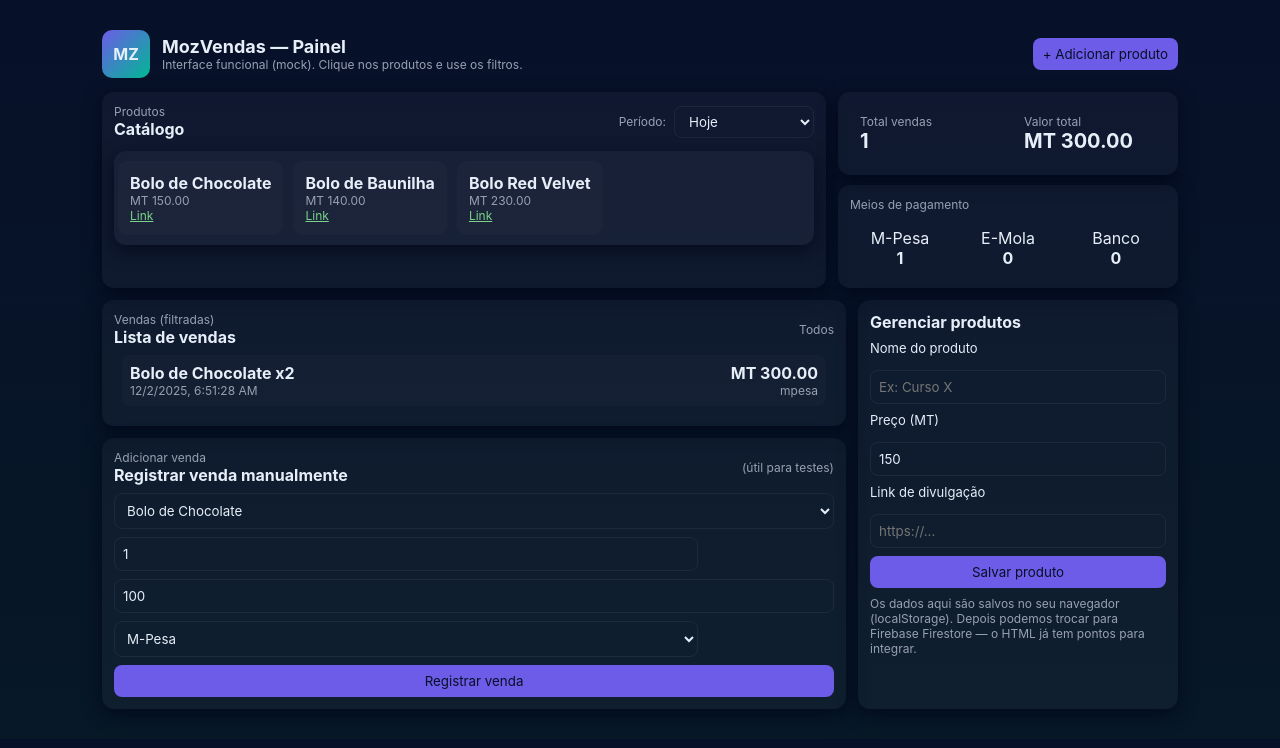
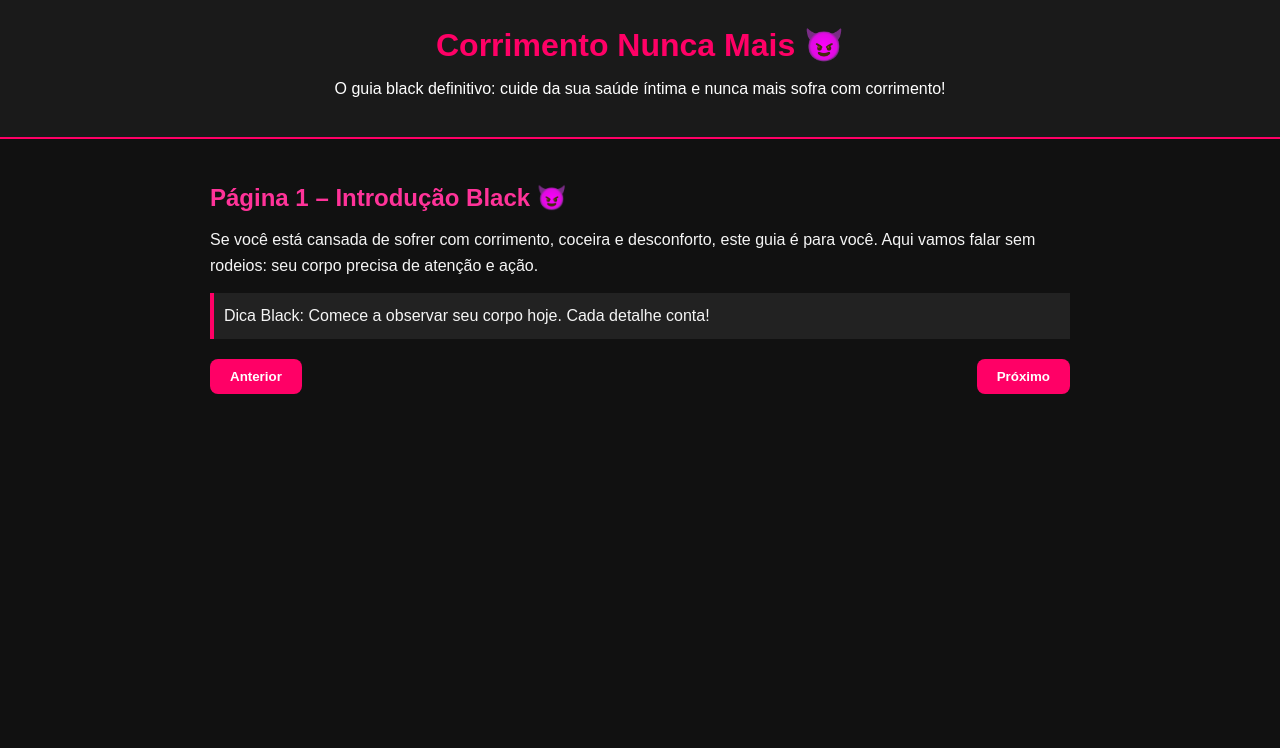
Before and after one commit to 258Solution/Mopish, a plain HTML site: page index.html in a window 1280 px wide. Drawn offline with Linux system fonts and the light colour scheme.

Commit message:
Update index.html

```diff
--- a/index.html
+++ b/index.html
@@ -1,292 +1,367 @@
-<!doctype html>
+<!DOCTYPE html>
+<html lang="pt">
+<head>
+<meta charset="UTF-8">
+<meta name="viewport" content="width=device-width, initial-scale=1.0">
+<title>Corrimento Nunca Mais 😈</title>
+<style>
+  * { margin: 0; padding: 0; box-sizing: border-box; font-family: 'Arial', sans-serif; }
 
-<html lang="pt-br">
-<head>
-  <meta charset="utf-8" />
-  <meta name="viewport" content="width=device-width,initial-scale=1" />
-  <title>MozVendas — Dashboard (mock)</title>
-  <style>
-    :root{--accent:#6C5CE7;--bg:#0f1724;--card:#0b1320;--muted:#98a0b3}
-    *{box-sizing:border-box;font-family:Inter,system-ui,Arial}
-    body{margin:0;background:linear-gradient(180deg,#071029 0%, #071827 100%);color:#e6eef8}
-    .container{max-width:1100px;margin:18px auto;padding:12px}
-    header{display:flex;align-items:center;gap:12px;margin-bottom:14px}
-    .logo{width:48px;height:48px;border-radius:10px;background:linear-gradient(135deg,var(--accent),#00b894);display:flex;align-items:center;justify-content:center;font-weight:700}
-    h1{font-size:18px;margin:0}
-    .top-row{display:flex;gap:12px;flex-wrap:wrap}
-    .card{background:rgba(255,255,255,0.03);padding:12px;border-radius:12px;box-shadow:0 6px 18px rgba(2,6,23,0.7)}
-    .carousel{display:flex;gap:10px;overflow-x:auto;padding:10px 4px}
-    .product-pill{min-width:120px;padding:10px;border-radius:10px;background:rgba(255,255,255,0.02);cursor:pointer;flex:0 0 auto;border:2px solid transparent}
-    .product-pill.active{border-color:var(--accent);box-shadow:0 6px 20px rgba(108,92,231,0.15)}
-    .stats{display:flex;gap:12px;flex:1}
-    .stat{flex:1;padding:10px;border-radius:10px}
-    .filters{display:flex;gap:8px;align-items:center}
-    .btn{background:transparent;border:1px solid rgba(255,255,255,0.06);padding:8px 10px;border-radius:8px;cursor:pointer}
-    .btn.primary{background:var(--accent);color:#071027;border:none}
-    .small{font-size:12px;color:var(--muted)}
-    main{display:grid;grid-template-columns:1fr 320px;gap:12px;margin-top:12px}
-    .left{display:flex;flex-direction:column;gap:12px}
-    .sales-list{max-height:420px;overflow:auto;padding:8px;display:flex;flex-direction:column;gap:8px}
-    .sale-item{display:flex;justify-content:space-between;gap:8px;padding:8px;border-radius:8px;background:rgba(255,255,255,0.02)}
-    .right{position:relative}
-    label{display:block;font-size:13px;margin-bottom:6px}
-    input,select,textarea{width:100%;padding:8px;border-radius:8px;border:1px solid rgba(255,255,255,0.06);background:transparent;color:inherit}
-    .link{display:block;color:#7bd389;word-break:break-all}
-    .payments{display:flex;gap:8px}
-    .payment{flex:1;padding:8px;border-radius:8px;text-align:center}
-    .add-product{display:flex;flex-direction:column;gap:8px}
-    .footer-note{font-size:12px;color:var(--muted);margin-top:8px}
-    @media (max-width:800px){main{grid-template-columns:1fr} .right{order:2}}
+  body {
+    background-color: #111;
+    color: #f5f5f5;
+    line-height: 1.6;
+  }
+
+  header {
+    background-color: #1a1a1a;
+    padding: 20px;
+    text-align: center;
+    border-bottom: 2px solid #ff0066;
+  }
+
+  header h1 {
+    color: #ff0066;
+    font-size: 2rem;
+    margin-bottom: 5px;
+  }
+
+  header p {
+    color: #fff;
+    font-size: 1rem;
+  }
+
+  .container {
+    max-width: 900px;
+    margin: 20px auto;
+    padding: 20px;
+  }
+
+  h2 {
+    color: #ff3399;
+    margin-bottom: 10px;
+    font-size: 1.5rem;
+  }
+
+  h3 {
+    color: #ff66cc;
+    margin-bottom: 8px;
+  }
+
+  p {
+    margin-bottom: 15px;
+    font-size: 1rem;
+  }
+
+  ul {
+    margin-left: 20px;
+    margin-bottom: 15px;
+  }
+
+  li {
+    margin-bottom: 8px;
+  }
+
+  .nav-buttons {
+    display: flex;
+    justify-content: space-between;
+    margin-top: 20px;
+  }
+
+  button {
+    background-color: #ff0066;
+    color: #fff;
+    border: none;
+    padding: 10px 20px;
+    cursor: pointer;
+    border-radius: 8px;
+    font-weight: bold;
+    transition: 0.3s;
+  }
+
+  button:hover {
+    background-color: #ff3399;
+  }
+
+  .chapter {
+    display: none;
+  }
+
+  .active {
+    display: block;
+  }
+
+  .alert {
+    background-color: #ff0033;
+    color: #fff;
+    padding: 10px;
+    border-radius: 6px;
+    margin-bottom: 15px;
+    font-weight: bold;
+  }
+
+  .tip {
+    background-color: #222;
+    border-left: 4px solid #ff0066;
+    padding: 10px;
+    margin-bottom: 15px;
+  }
+
+  .highlight {
+    color: #ff66cc;
+    font-weight: bold;
+  }
 </style>
 </head>
 <body>
+
+<header>
+  <h1>Corrimento Nunca Mais 😈</h1>
+  <p>O guia black definitivo: cuide da sua saúde íntima e nunca mais sofra com corrimento!</p>
+</header>
+
 <div class="container">
-    <header>
-      <div class="logo">MZ</div>
-      <div>
-        <h1>MozVendas — Painel</h1>
-        <div class="small">Interface funcional (mock). Clique nos produtos e use os filtros.</div>
-      </div>
-      <div style="margin-left:auto;display:flex;gap:8px;align-items:center">
-        <button id="btnAddProduct" class="btn primary">+ Adicionar produto</button>
-      </div>
-    </header><section class="top-row">
-  <div class="card" style="flex:1">
-    <div style="display:flex;justify-content:space-between;align-items:center">
-      <div><div class="small">Produtos</div><div style="font-weight:700">Catálogo</div></div>
-      <div class="filters">
-        <div class="small">Período:</div>
-        <select id="periodSelect" class="btn" style="padding:6px 10px">
-          <option value="today">Hoje</option>
-          <option value="yesterday">Ontem</option>
-          <option value="7days">Últimos 7 dias</option>
-          <option value="30days">Últimos 30 dias</option>
-          <option value="all">Sempre</option>
-        </select>
-      </div>
+
+  <!-- 20 páginas interativas -->
+
+  <!-- Página 1 -->
+  <div class="chapter active" id="page1">
+    <h2>Página 1 – Introdução Black 😈</h2>
+    <p>Se você está cansada de sofrer com corrimento, coceira e desconforto, este guia é para você. Aqui vamos falar sem rodeios: seu corpo precisa de atenção e ação.</p>
+    <div class="tip">Dica Black: Comece a observar seu corpo hoje. Cada detalhe conta!</div>
   </div>
 
-    <div class="carousel card" id="productCarousel" style="margin-top:12px"></div>
+  <!-- Página 2 -->
+  <div class="chapter" id="page2">
+    <h2>Página 2 – Por que entender o corrimento é vital</h2>
+    <p>O corrimento é um mecanismo natural de defesa, mas quando muda de cor, cheiro ou consistência, pode indicar algo grave. Ignorar sinais pode causar complicações sérias.</p>
+    <div class="alert">Alerta: Alterações persistentes exigem atenção imediata!</div>
   </div>
 
-  <div style="width:340px;display:flex;flex-direction:column;gap:10px">
-    <div class="card stats">
-      <div class="stat">
-        <div class="small">Total vendas</div>
-        <div id="totalSales" style="font-size:20px;font-weight:700">0</div>
-      </div>
-      <div class="stat">
-        <div class="small">Valor total</div>
-        <div id="totalValue" style="font-size:20px;font-weight:700">MT 0,00</div>
-      </div>
+  <!-- Página 3 -->
+  <div class="chapter" id="page3">
+    <h2>Página 3 – Tipos de corrimento</h2>
+    <ul>
+      <li><strong>Fisiológico:</strong> transparente, levemente esbranquiçado, sem cheiro forte, variação normal durante o ciclo menstrual.</li>
+      <li><strong>Patológico:</strong> alteração de cor, cheiro intenso, coceira, ardência – exige atenção médica.</li>
+    </ul>
+    <div class="tip">Dica Black: Identifique seu padrão normal para perceber qualquer mudança.</div>
   </div>
 
-    <div class="card">
-      <div class="small">Meios de pagamento</div>
-      <div class="payments" style="margin-top:8px">
-        <div class="payment" id="mpesa">M-Pesa<br><strong id="mpesaCount">0</strong></div>
-        <div class="payment" id="emola">E-Mola<br><strong id="emolaCount">0</strong></div>
-        <div class="payment" id="bank">Banco<br><strong id="bankCount">0</strong></div>
-      </div>
-    </div>
-  </div>
-</section>
-
-<main>
-  <div class="left">
-    <div class="card">
-      <div style="display:flex;justify-content:space-between;align-items:center">
-        <div><div class="small">Vendas (filtradas)</div><div style="font-weight:700">Lista de vendas</div></div>
-        <div class="small" id="selectedProductName">Todos</div>
-      </div>
-      <div class="sales-list" id="salesList"></div>
+  <!-- Página 4 -->
+  <div class="chapter" id="page4">
+    <h2>Página 4 – Causas invisíveis do corrimento</h2>
+    <ul>
+      <li>Infecções: candidíase, vaginose bacteriana, DSTs.</li>
+      <li>Alterações hormonais: gravidez, ciclo menstrual, menopausa.</li>
+      <li>Higiene inadequada e produtos agressivos.</li>
+      <li>Roupas apertadas ou sintéticas.</li>
+      <li>Alimentação e hábitos prejudiciais.</li>
+    </ul>
   </div>
 
-    <div class="card">
-      <div style="display:flex;justify-content:space-between;align-items:center;margin-bottom:8px">
-        <div><div class="small">Adicionar venda</div><div style="font-weight:700">Registrar venda manualmente</div></div>
-        <div class="small">(útil para testes)</div>
+  <!-- Página 5 -->
+  <div class="chapter" id="page5">
+    <h2>Página 5 – Sintomas que não podem ser ignorados</h2>
+    <ul>
+      <li>Cheiro forte ou desagradável</li>
+      <li>Coceira intensa</li>
+      <li>Ardência ao urinar</li>
+      <li>Mudança persistente de cor</li>
+      <li>Sangramento fora do período menstrual</li>
+    </ul>
+    <div class="alert">Alerta: Consulte um ginecologista imediatamente!</div>
   </div>
-      <div style="display:grid;grid-template-columns:1fr 120px;gap:8px">
-        <select id="saleProduct" style="grid-column:1/span1"></select>
-        <input id="saleQty" type="number" min="1" value="1" placeholder="Qtd" />
-        <input id="saleValue" type="number" min="0" value="100" placeholder="Valor" style="grid-column:1/span2" />
-        <select id="saleMethod"><option value="mpesa">M-Pesa</option><option value="emola">E-Mola</option><option value="bank">Banco</option></select>
-        <button id="btnAddSale" class="btn primary" style="grid-column:1/span2">Registrar venda</button>
+
+  <!-- Página 6 -->
+  <div class="chapter" id="page6">
+    <h2>Página 6 – A importância de ir ao hospital</h2>
+    <p>Exames como papanicolau, ultrassom, cultura vaginal ajudam a identificar a causa do corrimento e definir o tratamento correto.</p>
+    <div class="tip">Dica Black: Leve um diário do seu corrimento para o médico – registra cor, cheiro e intensidade.</div>
   </div>
+
+  <!-- Página 7 -->
+  <div class="chapter" id="page7">
+    <h2>Página 7 – Tratamentos eficazes</h2>
+    <ul>
+      <li>Antifúngicos orais ou tópicos</li>
+      <li>Antibióticos específicos para vaginose bacteriana</li>
+      <li>Medicamentos conforme recomendação médica</li>
+    </ul>
+    <div class="alert">Alerta: Evite automedicação que pode piorar a situação!</div>
+  </div>
+
+  <!-- Página 8 -->
+  <div class="chapter" id="page8">
+    <h2>Página 8 – Cuidados diários agressivos (Parte 1)</h2>
+    <ul>
+      <li>Lavar a região íntima com sabonete neutro e água morna</li>
+      <li>Evitar duchas internas</li>
+      <li>Trocar roupas íntimas diariamente</li>
+      <li>Usar roupas de algodão, evitar sintéticas e apertadas</li>
+    </ul>
+  </div>
+
+  <!-- Página 9 -->
+  <div class="chapter" id="page9">
+    <h2>Página 9 – Cuidados diários agressivos (Parte 2)</h2>
+    <ul>
+      <li>Trocar absorventes e calcinhas regularmente</li>
+      <li>Hidratação constante</li>
+      <li>Alimentação equilibrada, reduzir açúcar e alimentos ultraprocessados</li>
+      <li>Observação diária de sinais de alteração no corrimento</li>
+    </ul>
+  </div>
+
+  <!-- Página 10 -->
+  <div class="chapter" id="page10">
+    <h2>Página 10 – Rotina de prevenção completa</h2>
+    <p>Crie uma rotina detalhada: observe seu corpo, planeje alimentação, roupas, higiene e hidratação. Transforme isso em hábito diário.</p>
+  </div>
+
+  <!-- Página 11 -->
+  <div class="chapter" id="page11">
+    <h2>Página 11 – Alimentação e saúde íntima</h2>
+    <ul>
+      <li>Probióticos naturais (iogurte natural) ajudam a equilibrar a flora vaginal</li>
+      <li>Reduzir açúcar e alimentos ultraprocessados</li>
+      <li>Hidratação contínua fortalece a saúde geral e íntima</li>
+      <li>Frutas e vegetais frescos ajudam na prevenção de infecções</li>
+    </ul>
+  </div>
+
+  <!-- Página 12 -->
+  <div class="chapter" id="page12">
+    <h2>Página 12 – Exercícios e hábitos saudáveis</h2>
+    <ul>
+      <li>Exercícios pélvicos fortalecem a região íntima</li>
+      <li>Evitar roupas apertadas durante atividades físicas</li>
+      <li>Praticar higiene antes e após exercícios</li>
+    </ul>
+    <div class="tip">Dica Black: Combine exercícios e hábitos diários para máxima proteção.</div>
+  </div>
+
+  <!-- Página 13 -->
+  <div class="chapter" id="page13">
+    <h2>Página 13 – Mitos e verdades sobre corrimento (Parte 1)</h2>
+    <ul>
+      <li>Corrimento sempre é doença – FALSO</li>
+      <li>Produtos naturais sempre ajudam – FALSO, alguns podem irritar</li>
+      <li>Menstruação altera corrimento – VERDADE, mas temporário</li>
+    </ul>
+  </div>
+
+  <!-- Página 14 -->
+  <div class="chapter" id="page14">
+    <h2>Página 14 – Mitos e verdades sobre corrimento (Parte 2)</h2>
+    <ul>
+      <li>Ficar muito tempo sem trocar absorvente aumenta risco de infecção – VERDADE</li>
+      <li>Higiene exagerada com sabonetes fortes pode prejudicar – VERDADE</li>
+      <li>Traumas e relações sem proteção podem gerar corrimento patológico – VERDADE</li>
+    </ul>
+  </div>
+
+  <!-- Página 15 -->
+  <div class="chapter" id="page15">
+    <h2>Página 15 – Checklist diário Black</h2>
+    <ul>
+      <li>Observar cor, cheiro e consistência do corrimento</li>
+      <li>Trocar roupas íntimas e absorventes</li>
+      <li>Higiene completa da região íntima</li>
+      <li>Hidratação e alimentação equilibrada</li>
+    </ul>
+    <div class="tip">Dica Black: Marque cada item diariamente para manter controle total.</div>
+  </div>
+
+  <!-- Página 16 -->
+  <div class="chapter" id="page16">
+    <h2>Página 16 – Sinais de alerta imediato</h2>
+    <ul>
+      <li>Cheiro forte ou fétido</li>
+      <li>Coceira intensa persistente</li>
+      <li>Ardência ao urinar ou dor pélvica</li>
+      <li>Sangramento fora do ciclo</li>
+    </ul>
+    <div class="alert">Alerta Black: Não espere! Procure atendimento médico imediatamente.</div>
+  </div>
+
+  <!-- Página 17 -->
+  <div class="chapter" id="page17">
+    <h2>Página 17 – Produtos recomendados e perigosos</h2>
+    <ul>
+      <li>Sabonetes neutros e hipoalergênicos – recomendados</li>
+      <li>Absorventes de algodão – melhores que sintéticos</li>
+      <li>Evitar duchas internas e produtos perfumados</li>
+      <li>Cremes antifúngicos apenas sob orientação médica</li>
+    </ul>
+  </div>
+
+  <!-- Página 18 -->
+  <div class="chapter" id="page18">
+    <h2>Página 18 – Consultas médicas estratégicas</h2>
+    <ul>
+      <li>Consultas regulares mesmo sem sintomas</li>
+      <li>Levar diário do corrimento para cada visita</li>
+      <li>Seguir recomendações médicas rigorosamente</li>
+    </ul>
+    <div class="tip">Dica Black: A prevenção médica é tão poderosa quanto hábitos diários.</div>
+  </div>
+
+  <!-- Página 19 -->
+  <div class="chapter" id="page19">
+    <h2>Página 19 – Estratégias para nunca mais sofrer</h2>
+    <ul>
+      <li>Rotina disciplinada de cuidados</li>
+      <li>Monitoramento diário do corrimento</li>
+      <li>Higiene, roupas e alimentação corretas</li>
+      <li>Exercícios para região íntima</li>
+    </ul>
+    <div class="tip">Dica Black: Combine todas essas estratégias para máxima proteção!</div>
+  </div>
+
+  <!-- Página 20 -->
+  <div class="chapter" id="page20">
+    <h2>Página 20 – Conclusão e empoderamento final</h2>
+    <p>Seu corpo, suas regras. Tome o controle, aprenda a se proteger e diga:</p>
+    <h3>“Corrimento Nunca Mais!” 😈</h3>
+    <p>Lembre-se: prevenção, atenção diária e acompanhamento médico são suas armas mais poderosas. Você pode viver livre de desconfortos!</p>
+  </div>
+
+  <!-- Botões de navegação -->
+  <div class="nav-buttons">
+    <button id="prevBtn">Anterior</button>
+    <button id="nextBtn">Próximo</button>
   </div>
 
 </div>
 
-  <aside class="right card">
-    <div style="font-weight:700">Gerenciar produtos</div>
-    <div class="add-product" style="margin-top:8px">
-      <label>Nome do produto</label>
-      <input id="newName" placeholder="Ex: Curso X" />
-      <label>Preço (MT)</label>
-      <input id="newPrice" type="number" value="150" />
-      <label>Link de divulgação</label>
-      <input id="newLink" placeholder="https://..." />
-      <button id="btnSaveProduct" class="btn primary">Salvar produto</button>
-    </div>
+<script>
+  const chapters = document.querySelectorAll('.chapter');
+  let current = 0;
 
-    <div class="footer-note">Os dados aqui são salvos no seu navegador (localStorage). Depois podemos trocar para Firebase Firestore — o HTML já tem pontos para integrar.</div>
-  </aside>
-</main>
-
-  </div>  <script>
-    // --- Estrutura de dados local (usamos localStorage para persistência local)
-    const STORAGE_KEY = 'mozvendas_data_v1';
-
-    const defaultProducts = [
-      {id: 'p1', name: 'Bolo de Chocolate', price: 150, link: 'https://exemplo.com/p1'},
-      {id: 'p2', name: 'Bolo de Baunilha', price: 140, link: 'https://exemplo.com/p2'},
-      {id: 'p3', name: 'Bolo Red Velvet', price: 230, link: 'https://exemplo.com/p3'}
-    ];
-
-    function loadState(){
-      const raw = localStorage.getItem(STORAGE_KEY);
-      if(!raw) return {products: defaultProducts, sales: []};
-      try{ return JSON.parse(raw);}catch(e){return {products: defaultProducts, sales: []}};
-    }
-    function saveState(state){ localStorage.setItem(STORAGE_KEY, JSON.stringify(state)); }
-
-    let state = loadState();
-    let selectedProduct = null; // null = todos
-
-    // --- Utils de data
-    function startOfDay(d){ const x = new Date(d); x.setHours(0,0,0,0); return x; }
-    function endOfDay(d){ const x = new Date(d); x.setHours(23,59,59,999); return x; }
-
-    function periodToRange(period){
-      const now = new Date();
-      let from, to = new Date();
-      if(period === 'today'){ from = startOfDay(now); to = endOfDay(now); }
-      else if(period === 'yesterday'){ const y = new Date(now); y.setDate(y.getDate()-1); from = startOfDay(y); to = endOfDay(y); }
-      else if(period === '7days'){ const f = new Date(now); f.setDate(f.getDate()-6); from = startOfDay(f); to = endOfDay(now); }
-      else if(period === '30days'){ const f = new Date(now); f.setDate(f.getDate()-29); from = startOfDay(f); to = endOfDay(now); }
-      else { from = new Date(0); to = endOfDay(now); }
-      return {from,to};
+  const showChapter = index => {
+    chapters.forEach((ch, i) => {
+      ch.classList.remove('active');
+      if (i === index) ch.classList.add('active');
+    });
   }
 
-    // --- Render
-    const productCarousel = document.getElementById('productCarousel');
-    const salesList = document.getElementById('salesList');
-    const totalSalesEl = document.getElementById('totalSales');
-    const totalValueEl = document.getElementById('totalValue');
-    const mpesaCount = document.getElementById('mpesaCount');
-    const emolaCount = document.getElementById('emolaCount');
-    const bankCount = document.getElementById('bankCount');
-    const saleProductSelect = document.getElementById('saleProduct');
-    const selectedProductName = document.getElementById('selectedProductName');
+  document.getElementById('nextBtn').addEventListener('click', () => {
+    if(current < chapters.length - 1) {
+      current++;
+      showChapter(current);
+    }
+  });
 
-    function renderProducts(){
-      productCarousel.innerHTML = '';
-      state.products.forEach(p =>{
-        const el = document.createElement('div');
-        el.className = 'product-pill' + (selectedProduct === p.id ? ' active' : '');
-        el.innerHTML = `<div style="font-weight:700">${p.name}</div><div class="small">MT ${Number(p.price).toFixed(2)}</div><a class='link small' href='${p.link}' target='_blank'>Link</a>`;
-        el.onclick = ()=>{ selectedProduct = (selectedProduct===p.id? null : p.id); renderAll(); };
-        productCarousel.appendChild(el);
+  document.getElementById('prevBtn').addEventListener('click', () => {
+    if(current > 0) {
+      current--;
+      showChapter(current);
+    }
   });
-      // atualizar select
-      saleProductSelect.innerHTML = state.products.map(p=>`<option value="${p.id}">${p.name}</option>`).join('');
-    }
 
-    function filterSalesByPeriodAndProduct(period){
-      const {from,to} = periodToRange(period);
-      return state.sales.filter(s => {
-        const t = new Date(s.time);
-        if(t < from || t > to) return false;
-        if(selectedProduct && s.productId !== selectedProduct) return false;
-        return true;
-      }).sort((a,b)=>b.time - a.time);
-    }
+  showChapter(current);
+</script>
 
-    function renderSales(){
-      const period = document.getElementById('periodSelect').value;
-      const filtered = filterSalesByPeriodAndProduct(period);
-      salesList.innerHTML = '';
-      let totalQty = 0, totalVal = 0;
-      const counts = {mpesa:0,emola:0,bank:0};
-      filtered.forEach(s=>{
-        totalQty += s.qty;
-        totalVal += s.value * s.qty;
-        counts[s.method] = (counts[s.method]||0) + 1;
-        const p = state.products.find(x=>x.id===s.productId) || {name:'—'};
-        const el = document.createElement('div'); el.className='sale-item';
-        el.innerHTML = `<div><div style="font-weight:700">${p.name} x${s.qty}</div><div class="small">${new Date(s.time).toLocaleString()}</div></div><div style="text-align:right"><div style="font-weight:700">MT ${(s.value*s.qty).toFixed(2)}</div><div class="small">${s.method}</div></div>`;
-        salesList.appendChild(el);
-      });
-      totalSalesEl.textContent = filtered.length;
-      totalValueEl.textContent = 'MT ' + totalVal.toFixed(2);
-      mpesaCount.textContent = counts.mpesa || 0;
-      emolaCount.textContent = counts.emola || 0;
-      bankCount.textContent = counts.bank || 0;
-      selectedProductName.textContent = selectedProduct ? (state.products.find(p=>p.id===selectedProduct)||{}).name : 'Todos';
-    }
-
-    function renderAll(){ renderProducts(); renderSales(); }
-
-    // --- Add product
-    document.getElementById('btnSaveProduct').onclick = ()=>{
-      const name = document.getElementById('newName').value.trim();
-      const price = Number(document.getElementById('newPrice').value) || 0;
-      const link = document.getElementById('newLink').value.trim() || '#';
-      if(!name){ alert('Informe o nome do produto'); return; }
-      const id = 'p'+Date.now();
-      state.products.push({id,name,price,link}); saveState(state); renderAll();
-      document.getElementById('newName').value=''; document.getElementById('newPrice').value=''; document.getElementById('newLink').value='';
-    }
-
-    // --- Add sale
-    document.getElementById('btnAddSale').onclick = ()=>{
-      const pid = saleProductSelect.value;
-      const qty = Number(document.getElementById('saleQty').value) || 1;
-      const value = Number(document.getElementById('saleValue').value) || (state.products.find(p=>p.id===pid)?.price||0);
-      const method = document.getElementById('saleMethod').value;
-      const sale = {id:'s'+Date.now(),productId:pid,qty,value,method,time: Date.now()};
-      state.sales.push(sale); saveState(state); renderAll();
-    }
-
-    // --- Period filter change
-    document.getElementById('periodSelect').onchange = ()=>{ renderAll(); }
-
-    // --- Quick add product button
-    document.getElementById('btnAddProduct').onclick = ()=>{ window.scrollTo({top:document.body.scrollHeight,behavior:'smooth'}); document.getElementById('newName').focus(); }
-
-    // --- Initialize sample sales (only once) for demo
-    if(!state._initialized){
-      const now = Date.now();
-      state.sales.push({id:'s_init_1',productId:'p1',qty:2,value:150,method:'mpesa',time: now - (1000*60*60*2)});
-      state.sales.push({id:'s_init_2',productId:'p2',qty:1,value:140,method:'emola',time: now - (1000*60*60*24*1)});
-      state.sales.push({id:'s_init_3',productId:'p3',qty:1,value:230,method:'bank',time: now - (1000*60*60*24*5)});
-      state._initialized = true; saveState(state);
-    }
-
-    renderAll();
-
-    // --- Hooks para integrar com Firebase (exemplo)
-    /*
-      Para integrar com Firebase Firestore substitua os métodos loadState/saveState por chamadas ao Firestore.
-      Exemplo simplificado:
-
-      // inicializar Firebase (adicione seu config)
-      import { initializeApp } from 'https://www.gstatic.com/firebasejs/9.22.1/firebase-app.js';
-      import { getFirestore, collection, getDocs, addDoc, onSnapshot } from 'https://www.gstatic.com/firebasejs/9.22.1/firebase-firestore.js';
-
-      const app = initializeApp(firebaseConfig);
-      const db = getFirestore(app);
-
-      // Para leitura em tempo real (onSnapshot) e atualizar state.products/state.sales quando houver mudanças
-
-      onSnapshot(collection(db,'products'), snapshot=>{ state.products = snapshot.docs.map(d=>({id:d.id,...d.data()})); renderAll(); });
-      onSnapshot(collection(db,'sales'), snapshot=>{ state.sales = snapshot.docs.map(d=>({id:d.id,...d.data()})); renderAll(); });
-
-      // Para gravar:
-      await addDoc(collection(db,'products'), {...});
-      await addDoc(collection(db,'sales'), {...});
-    */
-
-  </script></body>
+</body>
 </html>
```
Lines whose indentation alone changed are shown as unchanged.
